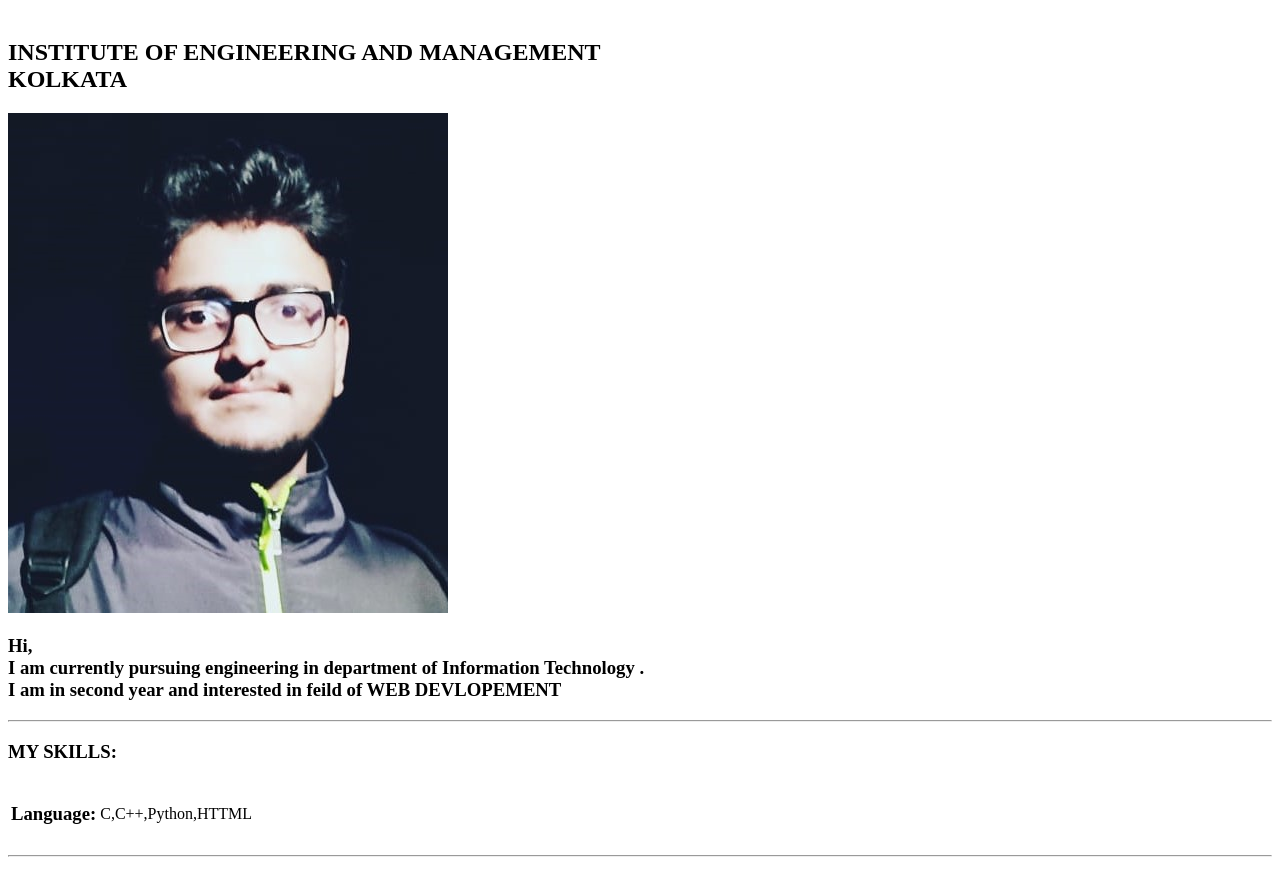
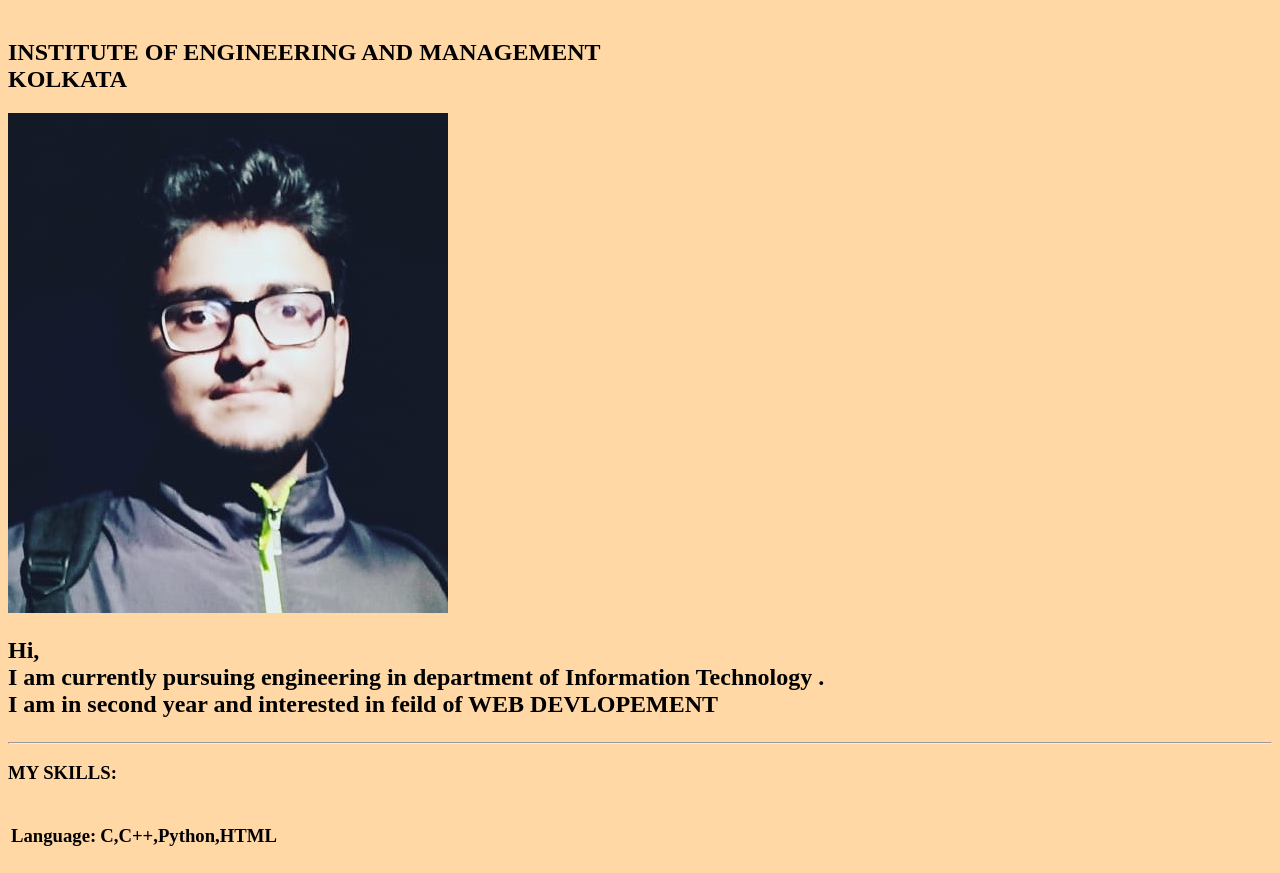
Before and after one commit to adarshkumar958/cv, a plain HTML site: page index.html in a window 1280 px wide. Shown: the part 79-952 px from the top of the page. Drawn offline with Linux system fonts and the light colour scheme.

Commit message:
Add files via upload

```diff
--- a/index.html
+++ b/index.html
@@ -7,21 +7,21 @@
   </head>
     <h1>ADARSH KUMAR</h1><br></h1><h2>INSTITUTE OF ENGINEERING AND MANAGEMENT<br>KOLKATA</h2>
         <img src="11.jpg" alt="pic.jpg">
-  <body><p><h3>
+  <body style="background-color:#ffd8a6;"><p><h2>
  Hi,
 
  <br>I am currently pursuing engineering in department of Information Technology .<br>
  I am in second year and interested in feild of <strong>WEB DEVLOPEMENT</strong></p>
-  </h3>
+</h2>
 
 
 <hr >
 <table>
-  <h3>MY SKILLS:</h3>
+  <h3><b>MY SKILLS:</b></h3>
 
   <tr><td><h3><b>Language:</b></b></h3></td><td>
 
-  C,C++,Python,HTTML</td></tr>
+<h3>  C,C++,Python,HTML</h3></td></tr>
 </table><hr>
 <p><h2>EDUCATION BACKGROUND</h2></p>
 
```
Also changed, not shown: CONTACT.html (+4 -4 lines), hobbies.html (+1 -1 lines).
